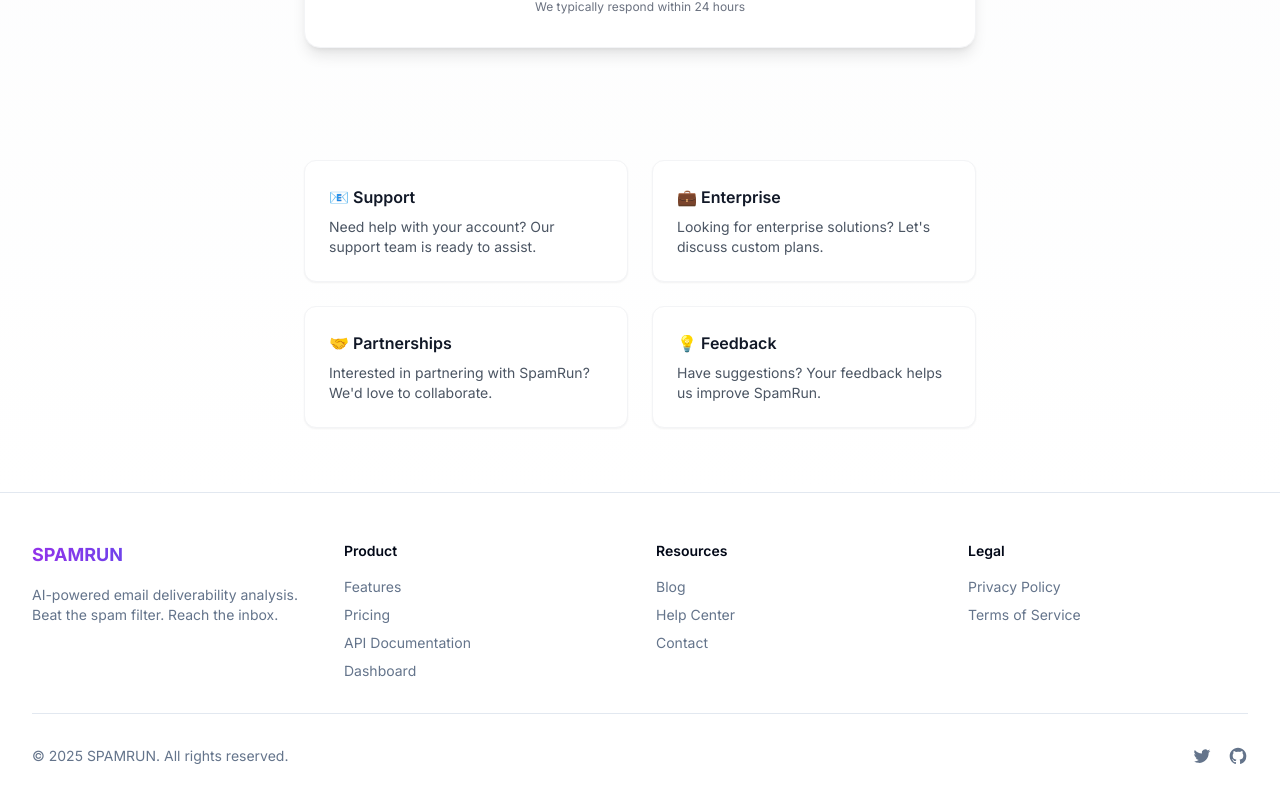
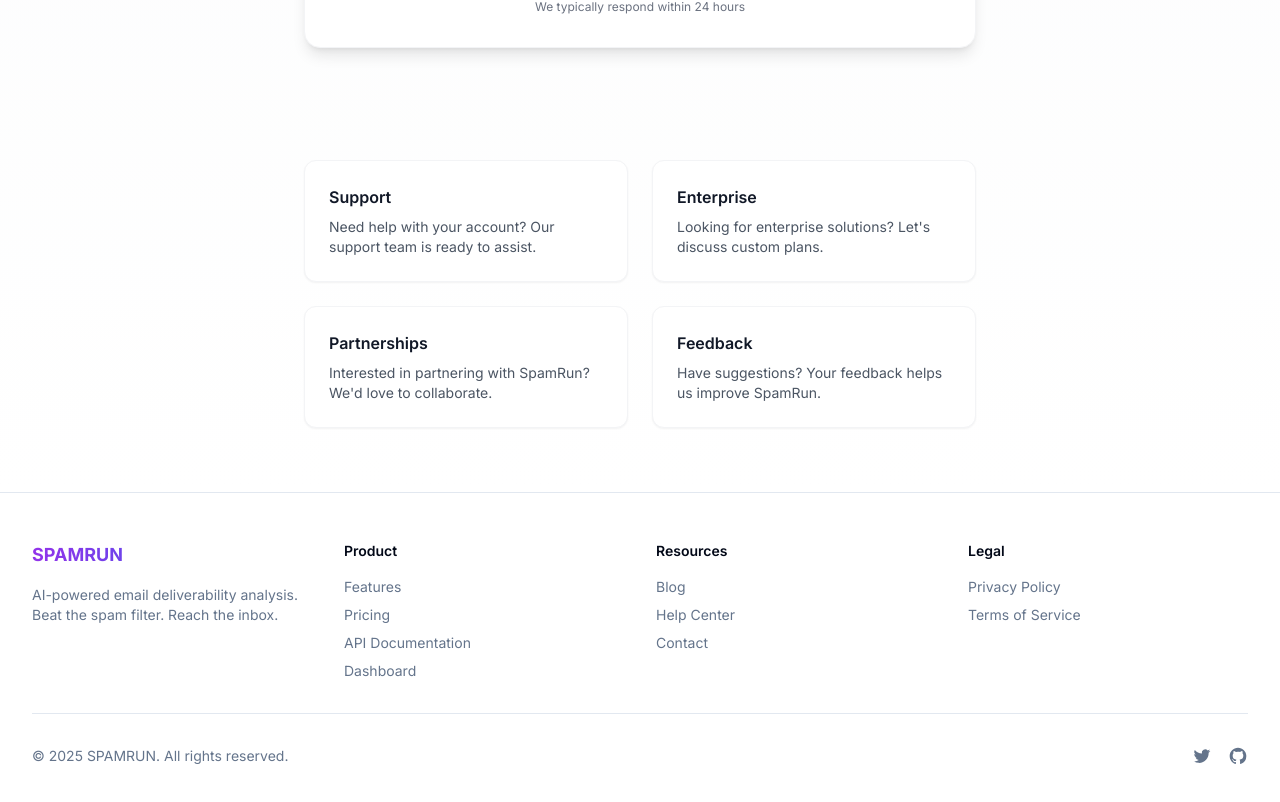
Before and after one commit to PresidentHadley/spam-run, a Next.js app: page /contact in a window 1280 px wide. Shown: the part 955-1757 px from the top of the page. Built offline with nearby package versions, Linux system fonts and the light colour scheme.

Commit message:
Remove emojis from contact page cards
Cleaner, more professional look

```diff
--- a/app/(marketing)/contact/page.tsx
+++ b/app/(marketing)/contact/page.tsx
@@ -31,28 +31,28 @@
         <div className="max-w-2xl mx-auto">
           <div className="grid md:grid-cols-2 gap-6 mt-12">
             <div className="bg-white p-6 rounded-xl border border-gray-100 shadow-sm">
-              <h3 className="font-semibold text-gray-900 mb-2">📧 Support</h3>
+              <h3 className="font-semibold text-gray-900 mb-2">Support</h3>
               <p className="text-sm text-gray-600">
                 Need help with your account? Our support team is ready to assist.
               </p>
             </div>
 
             <div className="bg-white p-6 rounded-xl border border-gray-100 shadow-sm">
-              <h3 className="font-semibold text-gray-900 mb-2">💼 Enterprise</h3>
+              <h3 className="font-semibold text-gray-900 mb-2">Enterprise</h3>
               <p className="text-sm text-gray-600">
                 Looking for enterprise solutions? Let's discuss custom plans.
               </p>
             </div>
 
             <div className="bg-white p-6 rounded-xl border border-gray-100 shadow-sm">
-              <h3 className="font-semibold text-gray-900 mb-2">🤝 Partnerships</h3>
+              <h3 className="font-semibold text-gray-900 mb-2">Partnerships</h3>
               <p className="text-sm text-gray-600">
                 Interested in partnering with SpamRun? We'd love to collaborate.
               </p>
             </div>
 
             <div className="bg-white p-6 rounded-xl border border-gray-100 shadow-sm">
-              <h3 className="font-semibold text-gray-900 mb-2">💡 Feedback</h3>
+              <h3 className="font-semibold text-gray-900 mb-2">Feedback</h3>
               <p className="text-sm text-gray-600">
                 Have suggestions? Your feedback helps us improve SpamRun.
               </p>
```
